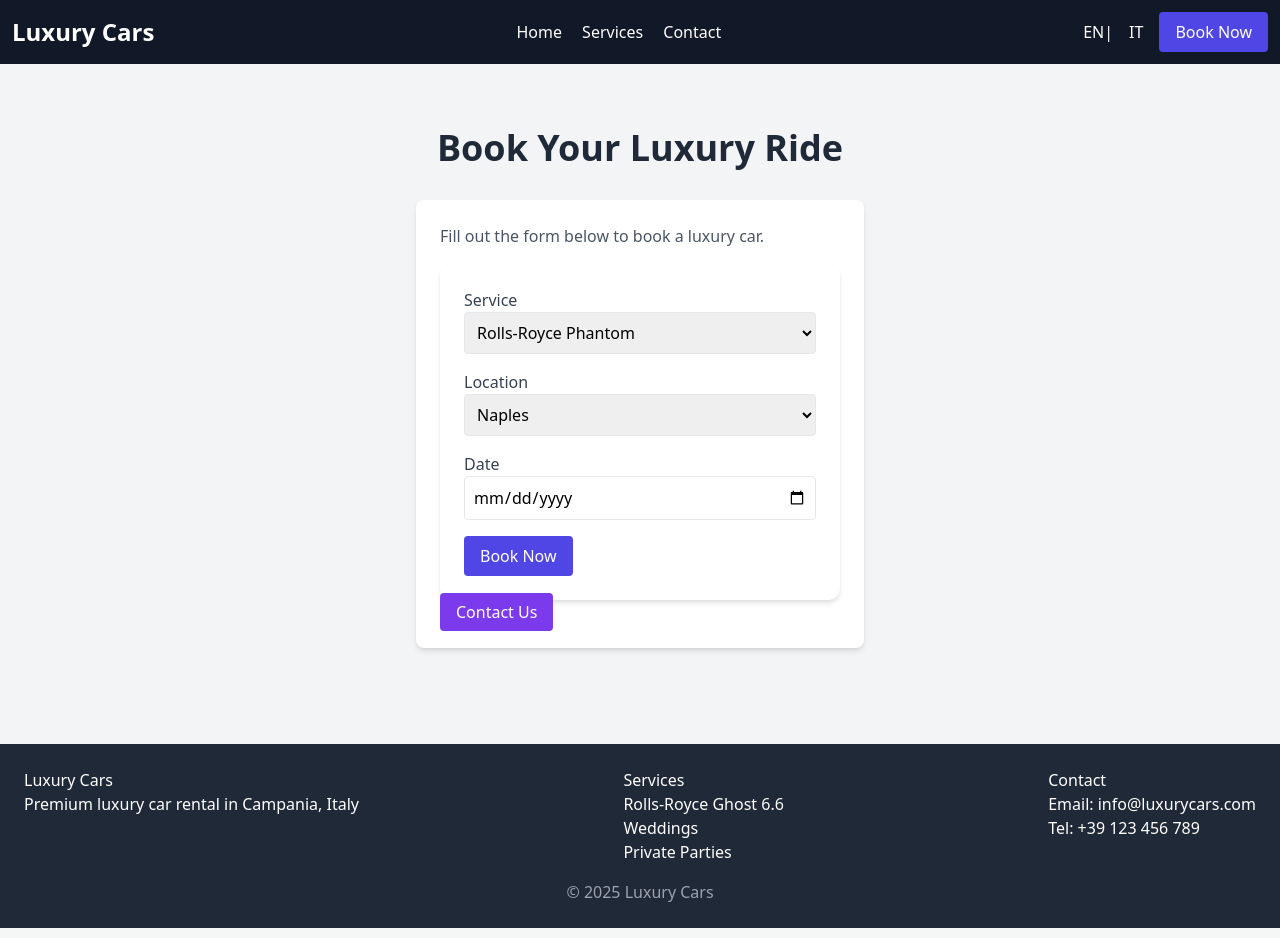
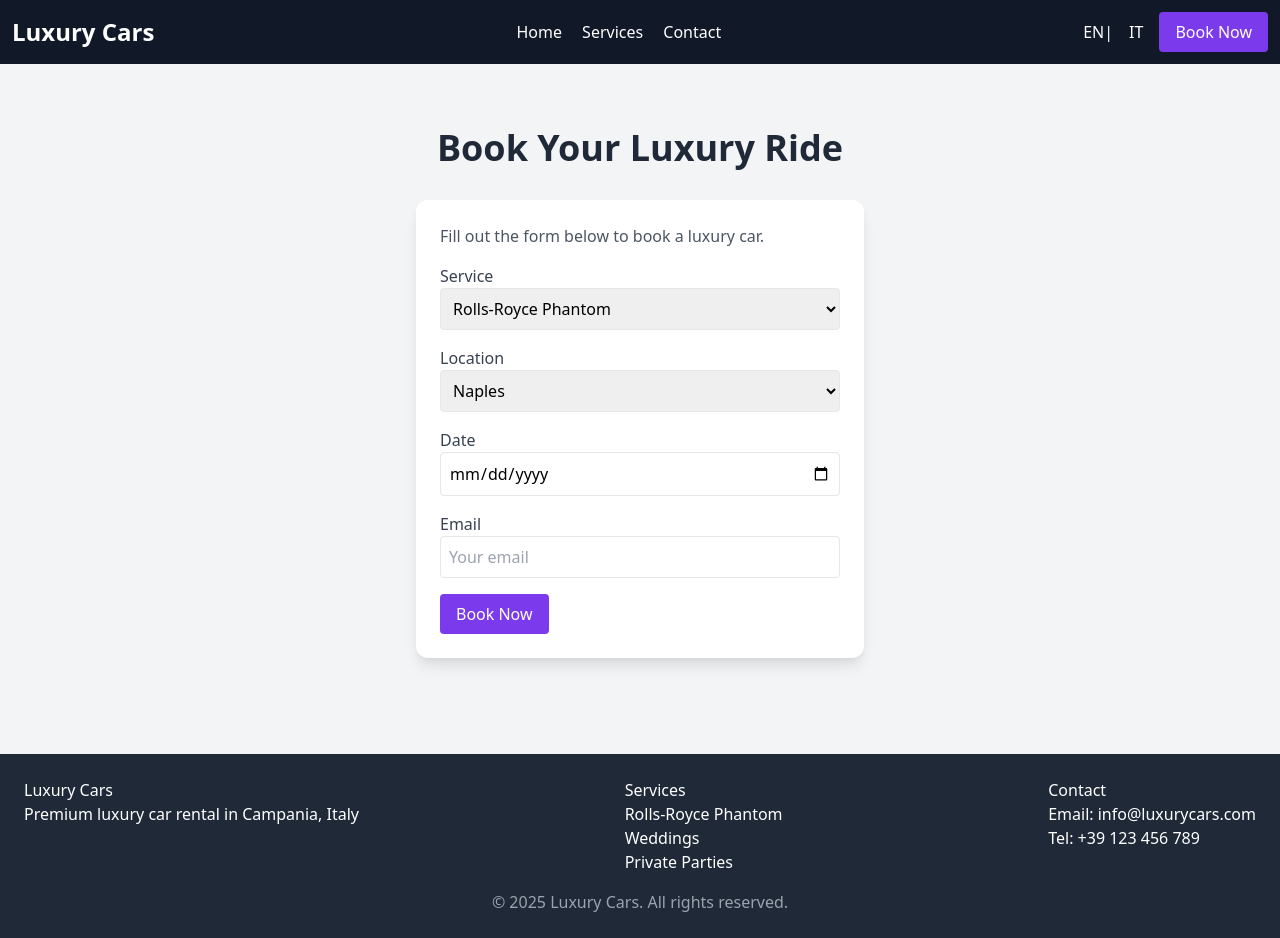
Before and after one commit to papajo/luxury-car-rental-flask, a Flask app: page /1/book in a window 1280 px wide. Run offline with Flask 3, Linux system fonts and the light colour scheme.

Commit message:
fix template issues, styling, email validator, sqlalchemy, it translations

```diff
--- a/app.py
+++ b/app.py
@@ -1,15 +1,53 @@
-from flask import Flask, render_template, request
+from flask import Flask, render_template, request, flash, redirect, url_for
 from flask_babel import Babel, _
-import logging
+from flask_wtf import FlaskForm
+from wtforms import StringField, EmailField, TextAreaField, SelectField, DateField, SubmitField
+from wtforms.validators import DataRequired, Email
+import logging, os
 
 app = Flask(__name__)
+app.secret_key = os.urandom(24).hex()  # Replace with a secure random string (e.g., os.urandom(24).hex())
 logging.basicConfig(level=logging.DEBUG)
 app.logger.setLevel(logging.DEBUG)
 
 def get_locale():
-    return request.accept_languages.best_match(['en', 'it']) or 'en'
+    lang = request.view_args.get('lang', request.accept_languages.best_match(['en', 'it']))
+    return lang if lang in ['en', 'it'] else 'en'
 
 babel = Babel(app, locale_selector=get_locale)
+
+# Forms
+class ContactForm(FlaskForm):
+    name = StringField(_('Name'), validators=[DataRequired()])
+    email = EmailField(_('Email'), validators=[DataRequired(), Email()])
+    message = TextAreaField(_('Message'), validators=[DataRequired()])
+    submit = SubmitField(_('Send'))
+
+class BookingForm(FlaskForm):
+    service = SelectField(_('Service'), choices=[
+        ('rolls-royce', _('Rolls-Royce Phantom')),
+        ('wedding', _('Wedding Car')),
+        ('party', _('Private Party Car'))
+    ], validators=[DataRequired()])
+    location = SelectField(_('Location'), choices=[
+        ('naples', _('Naples')),
+        ('salerno', _('Salerno')),
+        ('avellino', _('Avellino')),
+        ('benevento', _('Benevento')),
+        ('montoro', _('Montoro')),
+        ('montesarchio', _('Montesarchio')),
+        ('sangiorgiodelsannio', _('San Giorgio del Sannio')),
+        ('caserta', _('Caserta')),
+        ('aversa', _('Aversa')),
+        ('marcianise', _('Marcianise')),
+        ('cavadetirrenti', _('Cava de’ Tirreni')),
+        ('battipaglia', _('Battipaglia')),
+        ('giuglianoincampania', _('Giugliano in Campania')),
+        ('torredelgreco', _('Torre del Greco'))
+    ], validators=[DataRequired()])
+    date = DateField(_('Date'), validators=[DataRequired()])
+    email = EmailField(_('Email'), validators=[DataRequired(), Email()])  # Add email field
+    submit = SubmitField(_('Book Now'))
 
 @app.route('/')
 @app.route('/<lang>/')
@@ -27,15 +65,25 @@ def service_location(lang, location):
     app.logger.debug(f"Rendering services page for lang={lang}, location={location}")
     return render_template('services.html', lang=lang, location=location)
 
-@app.route('/<lang>/contact')
+@app.route('/<lang>/contact', methods=['GET', 'POST'])
 def contact(lang):
     app.logger.debug(f"Rendering contact page for lang={lang}")
-    return render_template('contact.html', lang=lang)
+    form = ContactForm()
+    if form.validate_on_submit():
+        app.logger.debug(f"Contact form submitted: {form.name.data}, {form.email.data}, {form.message.data}")
+        flash(_('Your message has been sent!'), 'success')
+        return redirect(url_for('contact', lang=lang))
+    return render_template('contact.html', lang=lang, form=form)
 
-@app.route('/<lang>/book')
+@app.route('/<lang>/book', methods=['GET', 'POST'])
 def book(lang):
     app.logger.debug(f"Rendering book page for lang={lang}")
-    return render_template('book.html', lang=lang)
+    form = BookingForm()
+    if form.validate_on_submit():
+        app.logger.debug(f"Booking form submitted: {form.service.data}, {form.location.data}, {form.date.data}, {form.email.data}")
+        flash(_('Your booking has been submitted!'), 'success')
+        return redirect(url_for('book', lang=lang))
+    return render_template('book.html', lang=lang, form=form)
 
 if __name__ == '__main__':
     app.run(debug=True, host='0.0.0.0')
--- a/templates/base.html
+++ b/templates/base.html
@@ -3,9 +3,9 @@
 <head>
     <meta charset="UTF-8">
     <meta name="viewport" content="width=device-width, initial-scale=1.0">
-    <title>Luxury Cars - {{ title }}</title>
-    <meta name="description" content="{{ _('Premium luxury car rentals in Campania, Italy') }}">
-    <meta name="keywords" content="{{ _('luxury car rental, rolls-royce, campania, italy, wedding car, private party') }}">
+    <title>Luxury Cars - {{ title|default(_('Luxury Cars')) }}</title>
+    <meta name="description" content="{{ _('Premium luxury car rentals in Campania, Italy for ' + title|default('home')) }}">
+    <meta name="keywords" content="{{ _('luxury car rental, rolls-royce phantom, campania, italy, wedding car, private party, ' + location|default('')|replace(' ', '-')) }}">
     <link href="https://cdn.jsdelivr.net/npm/tailwindcss@2.2.19/dist/tailwind.min.css" rel="stylesheet">
 </head>
 <body class="bg-gray-100 font-sans">
@@ -18,7 +18,7 @@
         </nav>
         <div class="flex items-center space-x-4">
             <a href="/en/" class="hover:text-gray-300">EN</a> | <a href="/it/" class="hover:text-gray-300">IT</a>
-            <a href="/{{ lang }}/book" class="bg-indigo-600 text-white px-4 py-2 rounded hover:bg-indigo-700">Book Now</a>
+            <a href="/{{ lang }}/book" class="bg-purple-600 text-white px-4 py-2 rounded hover:bg-purple-700">Book Now</a>
         </div>
     </header>
     {% block content %}{% endblock %}
@@ -30,7 +30,7 @@
             </div>
             <div>
                 <h3>{{ _('Services') }}</h3>
-                <p>{{ _('Rolls-Royce Ghost 6.6') }}</p>
+                <p>{{ _('Rolls-Royce Phantom') }}</p>
                 <p>{{ _('Weddings') }}</p>
                 <p>{{ _('Private Parties') }}</p>
             </div>
@@ -40,7 +40,7 @@
                 <p>Tel: +39 123 456 789</p>
             </div>
         </div>
-        <p class="text-center mt-4 text-gray-400">© 2025 Luxury Cars</p>
+        <p class="text-center mt-4 text-gray-400">© 2025 Luxury Cars. All rights reserved.</p>
     </footer>
 </body>
 </html>
--- a/templates/book.html
+++ b/templates/book.html
@@ -2,29 +2,29 @@
 {% block content %}
 <main class="container mx-auto py-16">
     <h1 class="text-4xl font-bold text-center text-gray-800 mb-8">{{ _('Book Your Luxury Ride') }}</h1>
-    <div class="max-w-md mx-auto bg-white p-6 rounded-lg shadow-md">
+    <div class="max-w-md mx-auto bg-white p-6 rounded-xl shadow-lg">
         <p class="text-gray-600 mb-4">{{ _('Fill out the form below to book a luxury car.') }}</p>
-        <!-- Add a simple form here (optional for now) -->
-        <div class="max-w-md mx-auto bg-white p-6 rounded-xl shadow-md">
-            <form action="/{{ lang }}/book" method="post">
-                <label for="service" class="block text-gray-700">{{ _('Service') }}</label>
-                <select id="service" name="service" class="w-full p-2 mb-4 border rounded">
-                    <option value="rolls-royce">{{ _('Rolls-Royce Phantom') }}</option>
-                    <option value="wedding">{{ _('Wedding Car') }}</option>
-                    <option value="party">{{ _('Private Party Car') }}</option>
-                </select>
-                <label for="location" class="block text-gray-700">{{ _('Location') }}</label>
-                <select id="location" name="location" class="w-full p-2 mb-4 border rounded">
-                    <option value="naples">{{ _('Naples') }}</option>
-                    <option value="salerno">{{ _('Salerno') }}</option>
-                    <!-- Add more locations -->
-                </select>
-                <label for="date" class="block text-gray-700">{{ _('Date') }}</label>
-                <input type="date" id="date" name="date" class="w-full p-2 mb-4 border rounded">
-                <button type="submit" class="bg-indigo-600 text-white px-4 py-2 rounded hover:bg-indigo-700">{{ _('Book Now') }}</button>
-            </form>
-        </div>
-        <a href="/{{ lang }}/contact" class="bg-purple-600 text-white px-4 py-2 rounded hover:bg-indigo-700">{{ _('Contact Us') }}</a>
+        {% with messages = get_flashed_messages(with_categories=true) %}
+            {% if messages %}
+                {% for category, message in messages %}
+                    <div class="mt-4 p-4 bg-{{ 'green' if category == 'success' else 'red' }}-100 text-{{ 'green' if category == 'success' else 'red' }}-800 rounded">
+                        {{ message }}
+                    </div>
+                {% endfor %}
+            {% endif %}
+        {% endwith %}
+        <form action="/{{ lang }}/book" method="post">
+            {{ form.hidden_tag() }}
+            <label for="service" class="block text-gray-700 mt-4">{{ form.service.label }}</label>
+            {{ form.service(class="w-full p-2 mb-4 border rounded") }}
+            <label for="location" class="block text-gray-700">{{ form.location.label }}</label>
+            {{ form.location(class="w-full p-2 mb-4 border rounded") }}
+            <label for="date" class="block text-gray-700">{{ form.date.label }}</label>
+            {{ form.date(class="w-full p-2 mb-4 border rounded") }}
+            <label for="email" class="block text-gray-700">{{ form.email.label }}</label>
+            {{ form.email(class="w-full p-2 mb-4 border rounded", placeholder=_('Your email')) }}
+            {{ form.submit(class="bg-purple-600 text-white px-4 py-2 rounded hover:bg-purple-700") }}
+        </form>
     </div>
 </main>
 {% endblock %}
```
Also changed, not shown: static/css/style.css (+21 -0 lines), templates/contact.html (+23 -14 lines), templates/index.html (+7 -7 lines), templates/services.html (+28 -8 lines), translations/en/LC_MESSAGES/messages.po, translations/it/LC_MESSAGES/messages.po, 5 other files.
